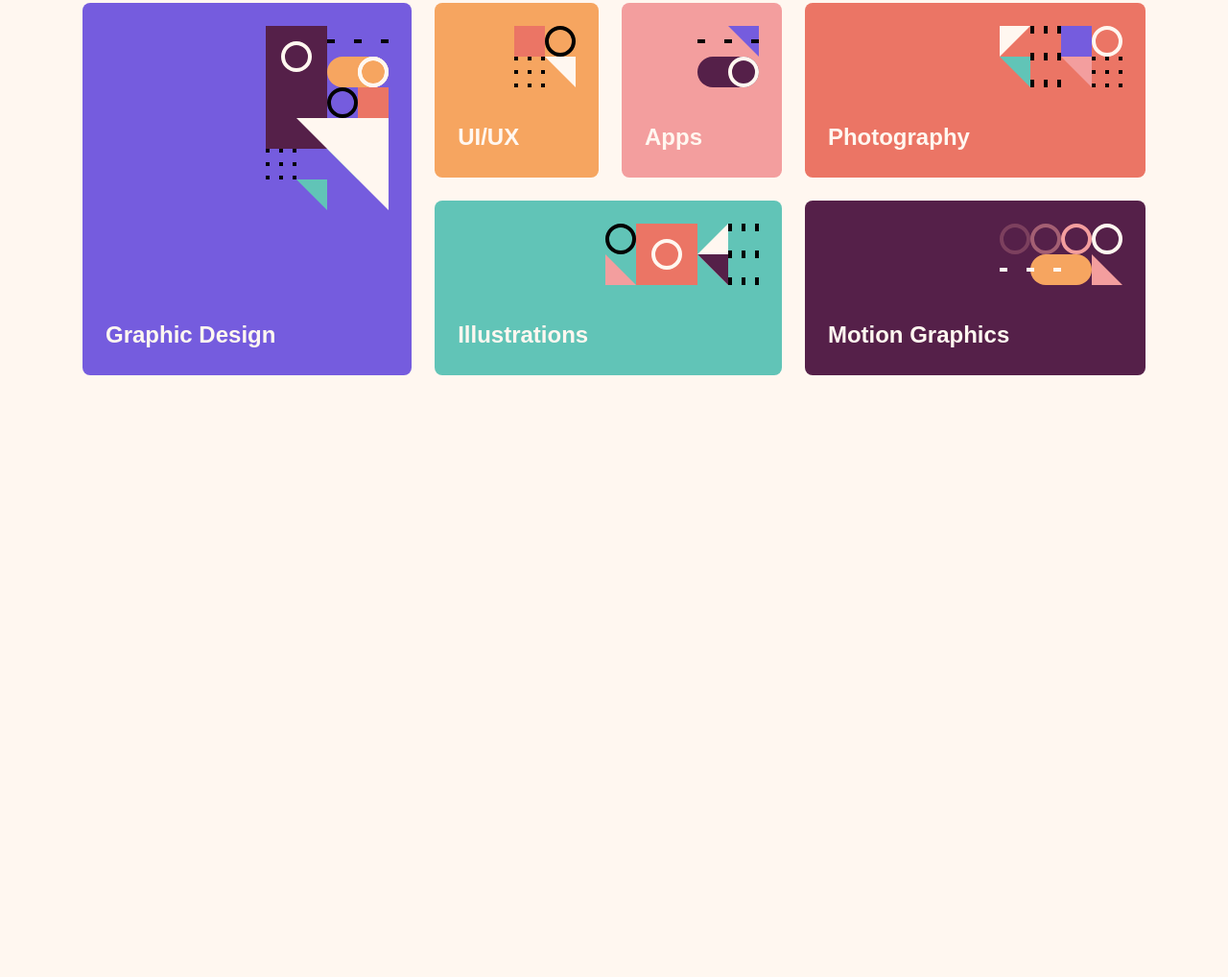
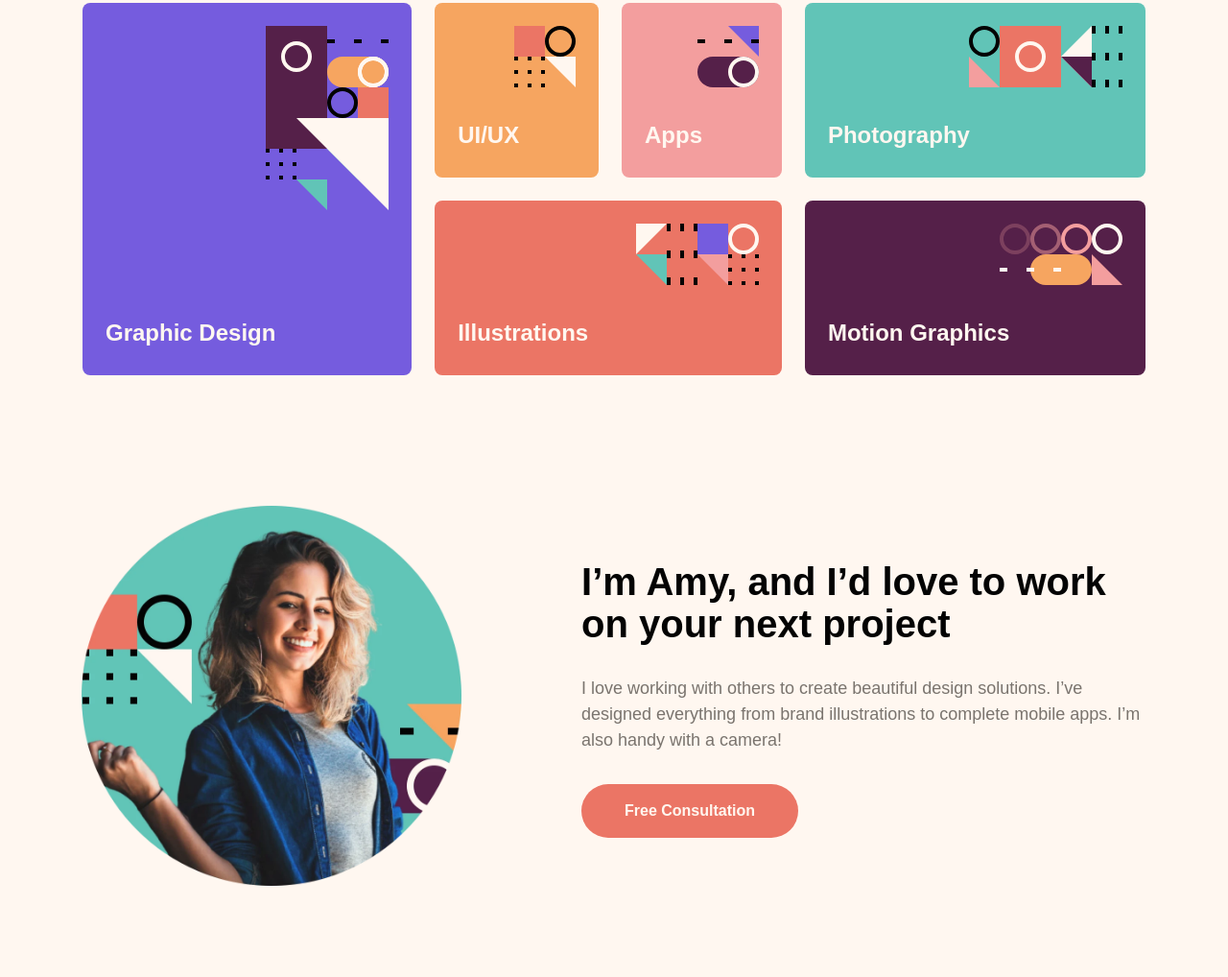
Before and after one commit to jeancarlosruiz/single-page-portfolio, a website built with Vite: page index.html in a window 1280 px wide. Shown: the part 331-1349 px from the top of the page at 96% size. Before the commit the page ends 800 px from the top, so only its background shows below. Built offline with nearby package versions, Linux system fonts and the light colour scheme; some packages are replaced by stand-ins of ours.

Commit message:
info-section responsive and animations done

```diff
--- a/index.html
+++ b/index.html
@@ -24,10 +24,11 @@
 
     <!-- Main Content -->
     <main class="container mx-auto" data-type="wide">
+      <!-- Hero Section -->
       <section
         class="hero-section | container flex-group-2 mx-auto text-center"
       >
-        <h1 class="fs-900 fw-bold clr-neutral-900">
+        <h1 class="fs-900 fw-bold clr-neutral-900 title-animation">
           Design solutions made easy
         </h1>
         <p class="fs-300 fw-medium clr-neutral-200">
@@ -35,40 +36,91 @@
           your one-stop shop for your design needs.
         </p>
       </section>
+
+      <!-- Features Section -->
       <section class="features | grid-features container mx-auto">
-        <div class="features-box | bg-primary-500">
+        <div class="features-box | bg-primary-500 slide-x-right">
           <img
             src="assets/images/pattern-graphic-design.svg"
+            loading="lazy"
             alt="Features img"
           />
-          <h2 class="fs-500 fw-bold clr-neutral-100">Graphic Design</h2>
+          <h2 class="fs-500 fw-bold clr-neutral-100">
+            <a href="#">Graphic Design</a>
+          </h2>
         </div>
-        <div class="features-box | bg-primary-200">
-          <img src="assets/images/pattern-ui-ux.svg" alt="Features img" />
-          <h2 class="fs-500 fw-bold clr-neutral-100">UI/UX</h2>
+        <div class="features-box | bg-primary-200 slide-y-top">
+          <img
+            src="assets/images/pattern-ui-ux.svg"
+            loading="lazy"
+            alt="Features img"
+          />
+          <h2 class="fs-500 fw-bold clr-neutral-100"><a href="#">UI/UX</a></h2>
         </div>
-        <div class="features-box | bg-primary-100">
-          <img src="assets/images/pattern-apps.svg" alt="Features img" />
-          <h2 class="fs-500 fw-bold clr-neutral-100">Apps</h2>
+        <div class="features-box | bg-primary-100 slide-y-top">
+          <img
+            src="assets/images/pattern-apps.svg"
+            loading="lazy"
+            alt="Features img"
+          />
+          <h2 class="fs-500 fw-bold clr-neutral-100"><a href="#">Apps</a></h2>
         </div>
-        <div class="features-box | bg-primary-300">
+        <div class="features-box | bg-primary-300 slide-y-bottom">
           <img
             src="assets/images/pattern-illustrations.svg"
+            loading="lazy"
             alt="Features img"
           />
-          <h2 class="fs-500 fw-bold clr-neutral-100">Photography</h2>
+          <h2 class="fs-500 fw-bold clr-neutral-100">
+            <a href="#">Illustrations</a>
+          </h2>
         </div>
-        <div class="features-box | bg-primary-400">
-          <img src="assets/images/pattern-photography.svg" alt="Features img" />
-          <h2 class="fs-500 fw-bold clr-neutral-100">Illustrations</h2>
+        <div class="features-box | bg-primary-400 slide-x-left">
+          <img
+            src="assets/images/pattern-photography.svg"
+            loading="lazy"
+            alt="Features img"
+          />
+          <h2 class="fs-500 fw-bold clr-neutral-100">
+            <a href="#">Photography</a>
+          </h2>
         </div>
-        <div class="features-box | bg-primary-600">
+        <div class="features-box | bg-primary-600 slide-x-left">
           <img
             src="assets/images/pattern-motion-graphics.svg"
+            loading="lazy"
             alt="Features img"
           />
-          <h2 class="fs-500 fw-bold clr-neutral-100">Motion Graphics</h2>
+          <h2 class="fs-500 fw-bold clr-neutral-100">
+            <a href="#">Motion Graphics</a>
+          </h2>
         </div>
+      </section>
+
+      <!-- Info section -->
+      <section class="info-section | flex-group-3">
+        <div>
+          <img
+            src="assets/images/image-amy.webp"
+            loading="lazy"
+            alt="Amy img"
+          />
+        </div>
+
+        <article class="flex-group-4">
+          <h2 class="fs-800 fw-bold clr-neutral-900">
+            I’m Amy, and I’d love to work on your next project
+          </h2>
+          <p class="fs-300">
+            I love working with others to create beautiful design solutions.
+            I’ve designed everything from brand illustrations to complete mobile
+            apps. I’m also handy with a camera!
+          </p>
+          <button type="button" class="button" data-type="secondary">
+            Free Consultation
+          </button>
+        </article>
+        <!-- img, article -->
       </section>
     </main>
     <!-- <footer class="footer | container mx-auto flex-group-1">
@@ -78,14 +130,6 @@
       </button>
     </footer> -->
     <!--
-
-  I’m Amy, and I’d love to work on your next project
-
-  I love working with others to create beautiful design solutions. I’ve designed everything from brand illustrations
-  to complete mobile apps. I’m also handy with a camera!
-
-  Free Consultation
-
   My Work
 
   Book a call with me
--- a/sass/base/_general.scss
+++ b/sass/base/_general.scss
@@ -4,5 +4,6 @@ body {
   font-family: $ff-base;
   font-weight: $fw-500;
   background-color: clr(neutral, 100);
+  color: clr(neutral, 200);
   line-height: 1.5;
 }
--- a/sass/base/_reset.scss
+++ b/sass/base/_reset.scss
@@ -15,8 +15,9 @@
 img,
 picture,
 svg {
-  display: block;
   max-width: 100%;
+  height: auto;
+  object-fit: contain;
 }
 
 ul,
--- a/sass/components/_buttons.scss
+++ b/sass/components/_buttons.scss
@@ -5,14 +5,19 @@
   display: inline-flex;
   cursor: pointer;
   text-decoration: none;
-  line-height: 1;
+  font-weight: $fw-700;
+  font-size: size(14);
+  line-height: 2;
   border: 0;
   border-radius: size(28);
   transition: 275ms ease;
   padding: size(14) size(45);
-  font-weight: $fw-700;
-  font-size: size(16);
   color: clr(neutral, 100);
+
+  @include mq(medium) {
+    font-size: size(16);
+    line-height: 1.75;
+  }
 
   &[data-type='primary'] {
     background-color: clr(neutral, 900);
--- a/sass/components/_features.scss
+++ b/sass/components/_features.scss
@@ -2,6 +2,7 @@
 
 .features {
   padding-block-start: size(32);
+  cursor: pointer;
 
   &-box {
     display: inline-flex;
@@ -10,11 +11,21 @@
     padding: size(24);
     position: relative;
 
+    h2::after {
+      content: '';
+      height: size(2);
+      width: 0%;
+      background-color: clr(neutral, 100);
+      display: block;
+      transition: 500ms ease;
+    }
+
     img {
       position: absolute;
       top: 0;
       right: 0;
       padding: inherit;
+      transition: 500ms ease;
     }
   }
 
@@ -37,3 +48,13 @@
     grid-area: f;
   }
 }
+
+.features-box:is(:hover, :focus) {
+  img {
+    scale: 1.1;
+  }
+
+  h2::after {
+    width: 100%;
+  }
+}
--- a/sass/components/_index.scss
+++ b/sass/components/_index.scss
@@ -1,5 +1,6 @@
 @forward 'header';
 @forward 'hero-section';
 @forward 'features';
+@forward 'info-section';
 @forward 'buttons';
 @forward 'cards';
--- /dev/null
+++ b/sass/components/_info-section.scss
@@ -0,0 +1,23 @@
+@use '../abstracts/' as *;
+
+.info-section {
+  width: calc(100% - 2rem);
+  margin-inline: auto;
+  padding-block-start: size(100);
+  padding-block-end: size(100);
+  text-align: center;
+
+  @include mq(medium) {
+    width: min(100%, $container-max-width);
+    padding-block-start: size(120);
+    padding-block-end: size(120);
+    text-align: start;
+    transform: translateX(-1rem);
+  }
+
+  @include mq(large) {
+    padding-block-start: size(136);
+    padding-block-end: size(88);
+    transform: none;
+  }
+}
--- a/sass/layout/_flex-group.scss
+++ b/sass/layout/_flex-group.scss
@@ -23,3 +23,41 @@
     --flex-gap: #{size(22)};
   }
 }
+
+.flex-group-3 {
+  --flex-gap: #{size(40)};
+
+  display: flex;
+  align-items: center;
+  justify-content: center;
+  flex-direction: column;
+  gap: var(--flex-gap, $flex-group-gap);
+
+  @include mq(medium) {
+    --flex-gap: #{size(70)};
+
+    flex-direction: row;
+  }
+
+  @include mq(large) {
+    --flex-gap: #{size(125)};
+  }
+}
+
+.flex-group-4 {
+  --flex-gap: #{size(24)};
+
+  display: flex;
+  align-items: center;
+  justify-content: center;
+  flex-direction: column;
+  gap: var(--flex-gap, $flex-group-gap);
+
+  @include mq(medium) {
+    align-items: flex-start;
+  }
+
+  @include mq(large) {
+    --flex-gap: #{size(32)};
+  }
+}
--- a/sass/layout/_grid-features.scss
+++ b/sass/layout/_grid-features.scss
@@ -26,7 +26,7 @@
     grid-template-columns: repeat(6, auto);
     grid-template-rows: repeat(2, #{size(182)});
     grid-template-areas:
-      'a a b c d d'
-      'a a e e f f';
+      'a a b c e e'
+      'a a d d f f';
   }
 }
--- /dev/null
+++ b/sass/utilities/_animations.scss
@@ -0,0 +1,98 @@
+@use '../abstracts/' as *;
+
+.title-animation {
+  transition: all ease-out 1s;
+  animation-name: title;
+  animation-duration: 1s;
+}
+
+@keyframes title {
+  0% {
+    transform: translateY(-20px);
+    opacity: 0;
+  }
+  100% {
+    transform: translateY(0);
+    opacity: 1;
+  }
+}
+
+.slide-x-right {
+  transition: all ease-out 1s;
+  animation-name: slideXRight;
+  animation-delay: 800ms;
+  animation-duration: 1s;
+  animation-fill-mode: forwards;
+  opacity: 0;
+}
+
+@keyframes slideXRight {
+  0% {
+    transform: translateX(-30px);
+    opacity: 0;
+  }
+  100% {
+    transform: translateX(0);
+    opacity: 1;
+  }
+}
+
+.slide-x-left {
+  transition: all ease-out 1s;
+  animation-name: slideXLeft;
+  animation-delay: 800ms;
+  animation-duration: 1s;
+  animation-fill-mode: forwards;
+  opacity: 0;
+}
+
+@keyframes slideXLeft {
+  0% {
+    transform: translateX(30px);
+    opacity: 0;
+  }
+  100% {
+    transform: translateX(0);
+    opacity: 1;
+  }
+}
+
+.slide-y-top {
+  transition: all ease-out 1s;
+  animation-name: slideYTop;
+  animation-delay: 800ms;
+  animation-duration: 1s;
+  animation-fill-mode: forwards;
+  opacity: 0;
+}
+
+@keyframes slideYTop {
+  0% {
+    transform: translateY(-30px);
+    opacity: 0;
+  }
+  100% {
+    transform: translateX(0);
+    opacity: 1;
+  }
+}
+
+.slide-y-bottom {
+  transition: all ease-out 1s;
+  animation-name: slideYBottom;
+  animation-delay: 800ms;
+  animation-duration: 1s;
+  animation-fill-mode: forwards;
+  opacity: 0;
+}
+
+@keyframes slideYBottom {
+  0% {
+    transform: translateY(30px);
+    opacity: 0;
+  }
+  100% {
+    transform: translateX(0);
+    opacity: 1;
+  }
+}
--- a/sass/utilities/_index.scss
+++ b/sass/utilities/_index.scss
@@ -10,3 +10,4 @@
 @forward 'hidden';
 @forward 'spacing';
 @forward 'overlay';
+@forward 'animations';
```
Also changed, not shown: notes.md (+5 -0 lines).
